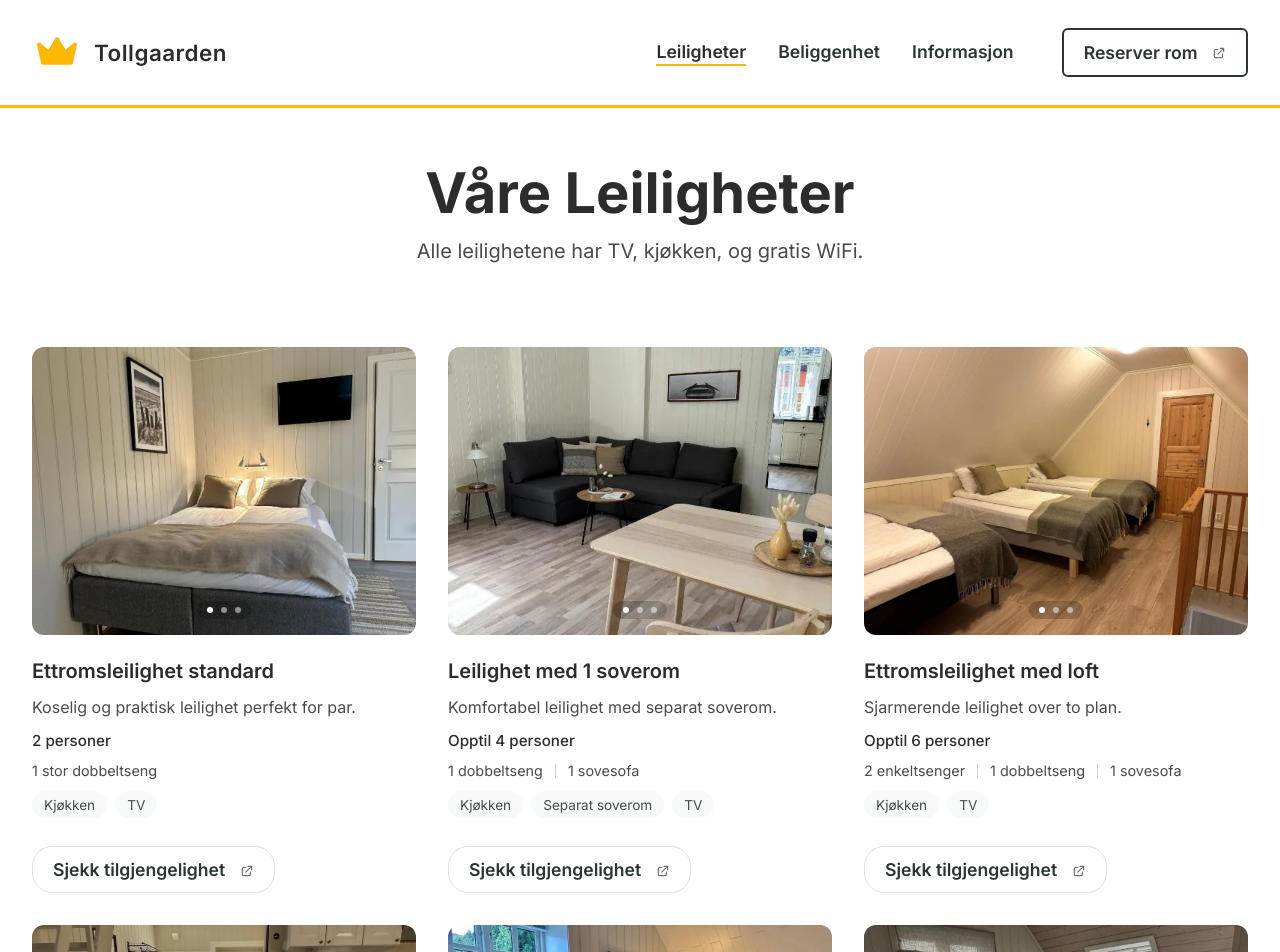
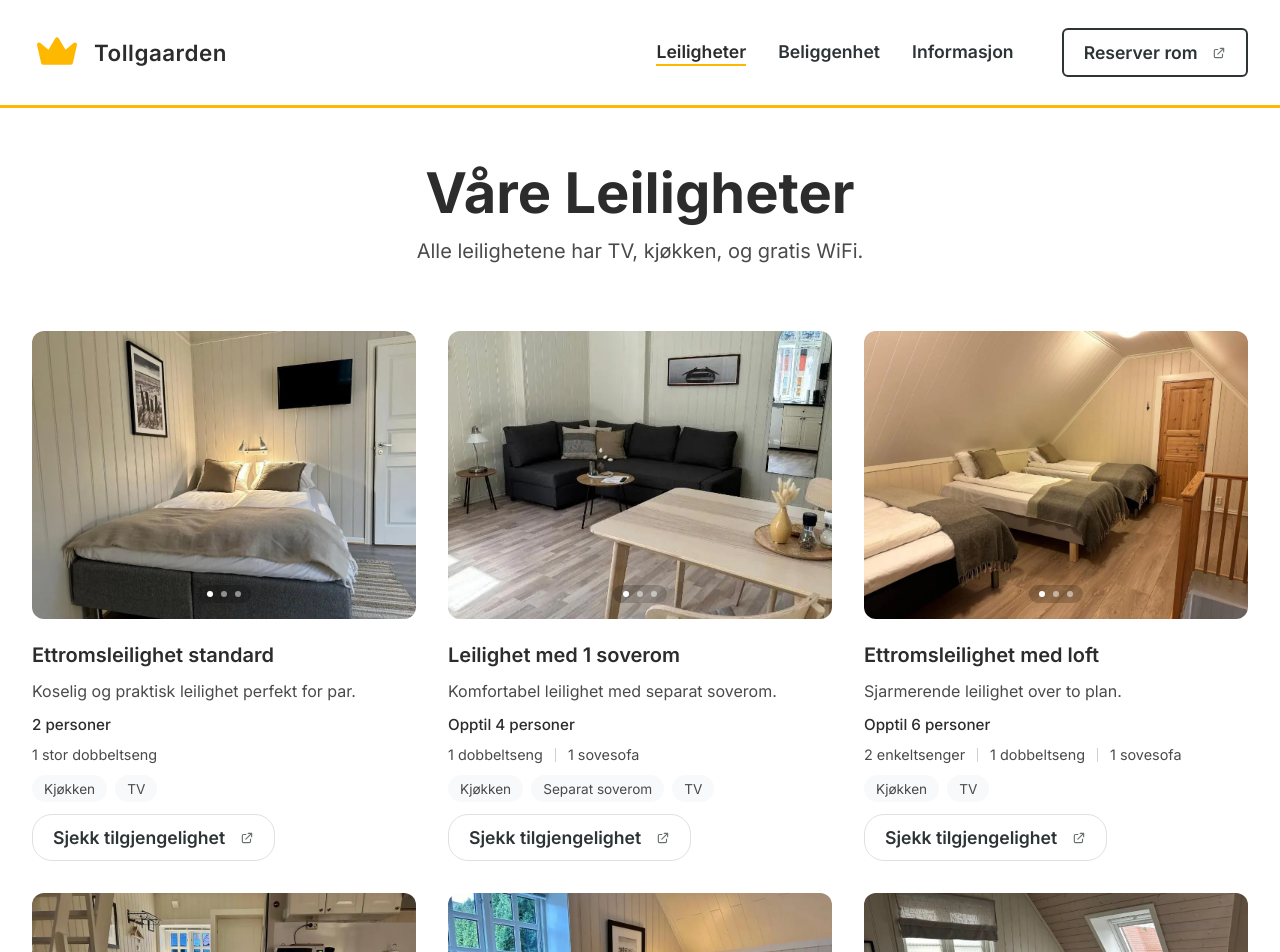
Before and after one commit to gardaanstad/tollgaard, a Next.js app: page /rom in a window 1280 px wide. Shown: the top 952 px of the page. Built offline with nearby package versions, Linux system fonts and the light colour scheme.

Commit message:
optimized buttons, fixed some gaps

```diff
--- a/app/components/BookingButton.module.css
+++ /dev/null
@@ -1,70 +0,0 @@
-.bookingButton {
-  display: inline-flex;
-  align-items: center;
-  gap: 0.75rem;
-  border: 1px solid #e0e0e0;
-  border-radius: 20px;
-  padding: 0.75rem 1.25rem;
-  color: #2d3436;
-  text-decoration: none;
-  font-weight: 600;
-  transition: all 0.3s ease;
-  font-size: 1.1rem;
-  position: relative;
-  background-size: 200% 100%;
-  background-position: 100% 0;
-}
-
-/* Add the primary variant styles */
-.primary {
-  width: 100%;
-  justify-content: center;
-  min-height: 48px;
-  font-size: 1.125rem;
-  transition: transform 0.1s ease-in-out;
-  background: var(--primary-color) !important;
-  color: white !important;
-  box-shadow: 0 2px 4px rgba(0, 0, 0, 0.1);
-  max-width: 300px;
-}
-
-.primary:hover {
-  background: var(--primary-dark) !important;
-  border-color: var(--primary-dark) !important;
-  transform: translateY(-1px);
-  box-shadow: 0 4px 6px rgba(0, 0, 0, 0.15);
-}
-
-.primary:active {
-  transform: scale(0.98);
-}
-
-.bookingButton:hover {
-  border-color: var(--primary-color);
-  color: var(--accent-color);
-  background-position: 0 0;
-}
-
-.newTabIcon {
-  margin-left: 0.15rem;
-  opacity: 0.7;
-  position: relative;
-  top: 1px;
-}
-
-.bookingButton:hover .newTabIcon {
-  opacity: 1;
-}
-
-@media (max-width: 768px) {
-  .bookingButton {
-    display: inline-flex;
-    justify-content: center;
-    margin: 1rem 0 1rem auto;
-    padding: 1rem 1.5rem;
-  }
-
-  .primary {
-    max-width: none;
-  }
-}
--- a/app/components/BookingButton.tsx
+++ /dev/null
@@ -1,50 +0,0 @@
-import Link from 'next/link'
-import styles from './BookingButton.module.css'
-
-interface BookingButtonProps {
-  onClick?: () => void
-  className?: string
-  href: string
-  children: React.ReactNode
-  icon?: React.ReactNode
-  variant?: 'default' | 'primary'
-}
-
-export function BookingButton({
-  onClick,
-  className = '',
-  href,
-  children,
-  icon,
-  variant = 'default'
-}: BookingButtonProps) {
-  return (
-    <Link
-      href={href}
-      target="_blank"
-      rel="noopener noreferrer"
-      className={`${styles.bookingButton} ${variant === 'primary' ? styles.primary : ''} ${className}`}
-      onClick={onClick}
-    >
-      {children}
-      {icon || (
-        <svg
-          width="14"
-          height="14"
-          viewBox="0 0 24 24"
-          fill="none"
-          xmlns="http://www.w3.org/2000/svg"
-          className={styles.newTabIcon}
-        >
-          <path
-            d="M10 6H6C4.89543 6 4 6.89543 4 8V18C4 19.1046 4.89543 20 6 20H16C17.1046 20 18 19.1046 18 18V14M14 4H20M20 4V10M20 4L10 14"
-            stroke="currentColor"
-            strokeWidth="2"
-            strokeLinecap="round"
-            strokeLinejoin="round"
-          />
-        </svg>
-      )}
-    </Link>
-  )
-}
--- a/app/components/DirectionsButton.module.css
+++ b/app/components/Button.module.css
@@ -1,4 +1,4 @@
-.directionsButton {
+.button {
   display: inline-flex;
   align-items: center;
   gap: 0.75rem;
@@ -10,6 +10,35 @@
   font-weight: 600;
   transition: all 0.3s ease;
   font-size: 1.1rem;
+  position: relative;
+  background-size: 200% 100%;
+  background-position: 100% 0;
+}
+
+.primary {
+  width: 100%;
+  justify-content: center;
+  min-height: 48px;
+  font-size: 1.125rem;
+  transition: transform 0.1s ease-in-out;
+  background: var(--primary-color) !important;
+  color: white !important;
+  box-shadow: 0 2px 4px rgba(0, 0, 0, 0.1);
+  max-width: 300px;
+}
+
+.primary:hover {
+  background: var(--primary-dark) !important;
+  border-color: var(--primary-dark) !important;
+  transform: translateY(-1px);
+  box-shadow: 0 4px 6px rgba(0, 0, 0, 0.15);
+}
+
+.primary:active {
+  transform: scale(0.98);
+}
+
+.secondary {
   background: none;
   cursor: pointer;
   background: linear-gradient(to right, transparent 0%, transparent 50%, rgba(255, 255, 255, 0.2) 50%, transparent 100%);
@@ -17,28 +46,32 @@
   background-position: 100% 0;
 }
 
-.directionsButton:hover {
+.secondary:hover {
   border-color: var(--primary-color);
   color: var(--accent-color);
   background-position: 0 0;
 }
 
-.directionIcon {
+.icon {
   margin-left: 0.15rem;
   opacity: 0.7;
   position: relative;
   top: 1px;
 }
 
-.directionsButton:hover .directionIcon {
+.button:hover .icon {
   opacity: 1;
 }
 
 @media (max-width: 768px) {
-  .directionsButton {
+  .button {
     display: inline-flex;
     justify-content: center;
     margin: 1rem 0;
     padding: 1rem 1.5rem;
   }
+
+  .primary {
+    max-width: none;
+  }
 }
--- a/app/components/DesktopMenu.tsx
+++ b/app/components/DesktopMenu.tsx
@@ -1,9 +1,10 @@
 import Link from 'next/link'
-import { BookingButton } from './BookingButton'
+import { SecondaryButton } from './SecondaryButton'
 import styles from './DesktopMenu.module.css'
 import navStyles from './Navbar.module.css'
 import { AnimatedText } from './AnimatedText'
 import { CrownIcon } from './CrownIcon'
+import { NewTabIcon } from './icons'
 
 interface DesktopMenuProps {
   pathname: string
@@ -37,12 +38,13 @@ export function DesktopMenu({ pathname }: DesktopMenuProps) {
         >
           Informasjon
         </Link>
-        <BookingButton
+        <SecondaryButton
           href="https://www.booking.com/hotel/no/tollgaarden.no.html"
           className={styles.bookingLink}
+          icon={<NewTabIcon />}
         >
           Reserver rom
-        </BookingButton>
+        </SecondaryButton>
       </div>
     </>
   )
--- /dev/null
+++ b/app/components/SecondaryButton.tsx
@@ -0,0 +1,36 @@
+import Link from 'next/link'
+import styles from './Button.module.css'
+import { NewTabIcon } from './icons'
+
+interface SecondaryButtonProps {
+  onClick?: () => void
+  className?: string
+  href: string
+  children: React.ReactNode
+  icon?: React.ReactNode
+}
+
+export function SecondaryButton({
+  onClick,
+  className = '',
+  href,
+  children,
+  icon = <NewTabIcon />,
+}: SecondaryButtonProps) {
+  return (
+    <Link
+      href={href}
+      target="_blank"
+      rel="noopener noreferrer"
+      className={`${styles.button} ${styles.secondary} ${className}`}
+      onClick={onClick}
+    >
+      {children}
+      {icon && (
+        <span className={styles.icon}>
+          {icon}
+        </span>
+      )}
+    </Link>
+  )
+}
--- /dev/null
+++ b/app/components/icons/index.tsx
@@ -0,0 +1,17 @@
+export const NewTabIcon = () => (
+  <svg
+    width="14"
+    height="14"
+    viewBox="0 0 24 24"
+    fill="none"
+    xmlns="http://www.w3.org/2000/svg"
+  >
+    <path
+      d="M10 6H6C4.89543 6 4 6.89543 4 8V18C4 19.1046 4.89543 20 6 20H16C17.1046 20 18 19.1046 18 18V14M14 4H20M20 4V10M20 4L10 14"
+      stroke="currentColor"
+      strokeWidth="2"
+      strokeLinecap="round"
+      strokeLinejoin="round"
+    />
+  </svg>
+)
--- a/app/rom/page.module.css
+++ b/app/rom/page.module.css
@@ -45,7 +45,7 @@
 
 .roomsList {
   max-width: 1400px;
-  margin: 3rem auto;
+  margin: 2rem auto;
   padding: 0 2rem;
   display: grid;
   grid-template-columns: repeat(3, 1fr);
@@ -142,7 +142,7 @@
 }
 
 .roomBookingButton {
-  margin-top: 1rem;
+  margin-top: 0rem;
   align-self: flex-start;
   width: auto;
 }
@@ -179,7 +179,7 @@
   }
 
   .roomItem {
-    padding: 2.5rem 0;
+    padding: 1rem 0;
   }
 
   .roomItem:first-child {
--- a/app/rom/page.tsx
+++ b/app/rom/page.tsx
@@ -3,8 +3,9 @@
 import React from 'react';
 import styles from './page.module.css';
 import ImageCarousel from '../components/ImageCarousel';
-import { BookingButton } from '../components/BookingButton';
 import { MobileDivider } from '../components/MobileDivider';
+import { SecondaryButton } from '../components/SecondaryButton';
+import { NewTabIcon } from '../components/icons';
 
 export default function Rooms() {
   const rooms = [
@@ -137,12 +138,13 @@ export default function Rooms() {
                       <span key={i} className={styles.amenity}>{amenity}</span>
                     ))}
                   </div>
-                  <BookingButton
+                  <SecondaryButton
                     href="https://www.booking.com/hotel/no/toldgaarden-gjestegaard.no.html#availability_target"
                     className={styles.roomBookingButton}
+                    icon={<NewTabIcon />}
                   >
                     Sjekk tilgjengelighet
-                  </BookingButton>
+                  </SecondaryButton>
                 </div>
               </div>
               {index < rooms.length - 1 && <MobileDivider />}
```
Also changed, not shown: app/beliggenhet/page.tsx (+5 -3 lines), app/components/DirectionsButton.tsx (deleted, +0 -35 lines), app/components/PrimaryButton.tsx (added, +36 -0 lines), app/page.tsx (+6 -5 lines).
